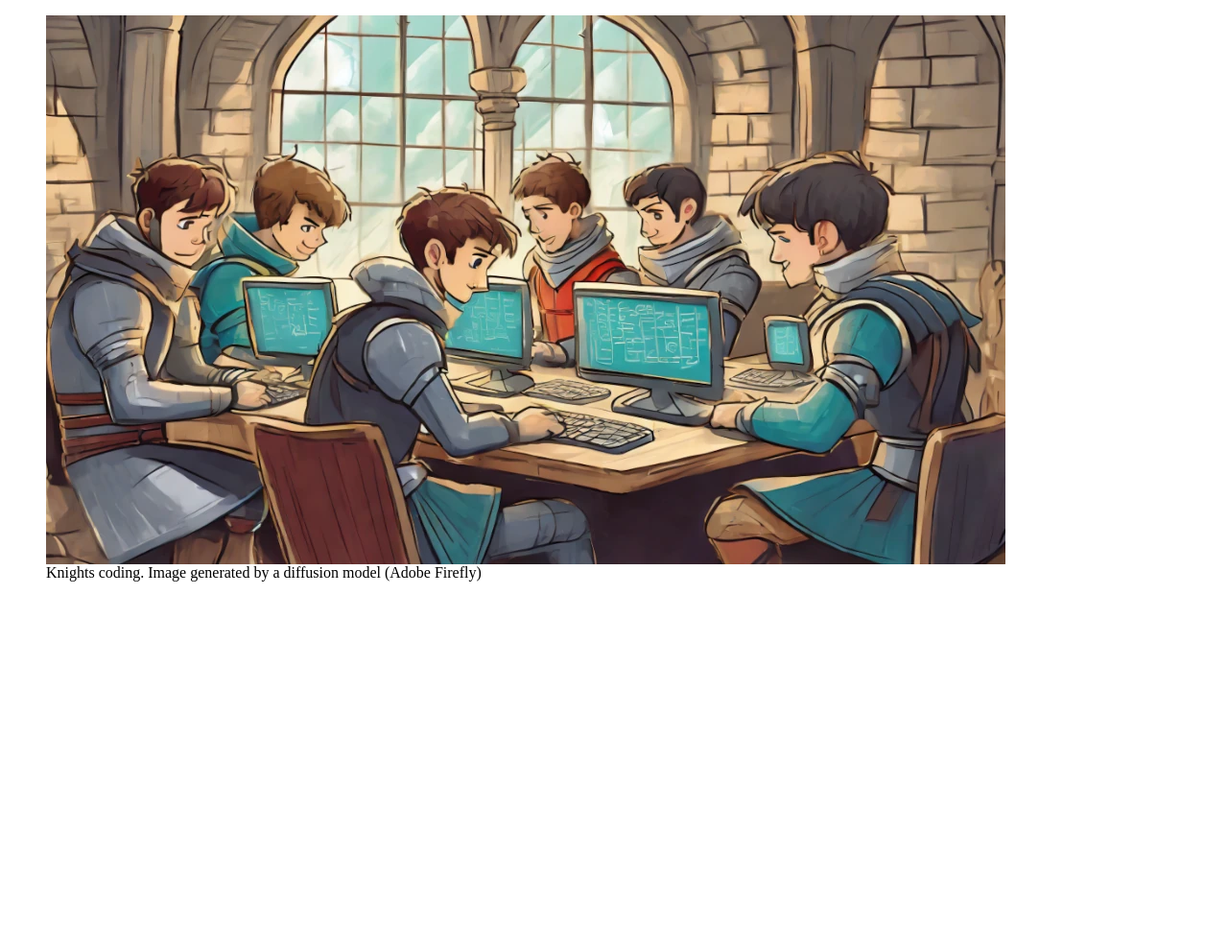
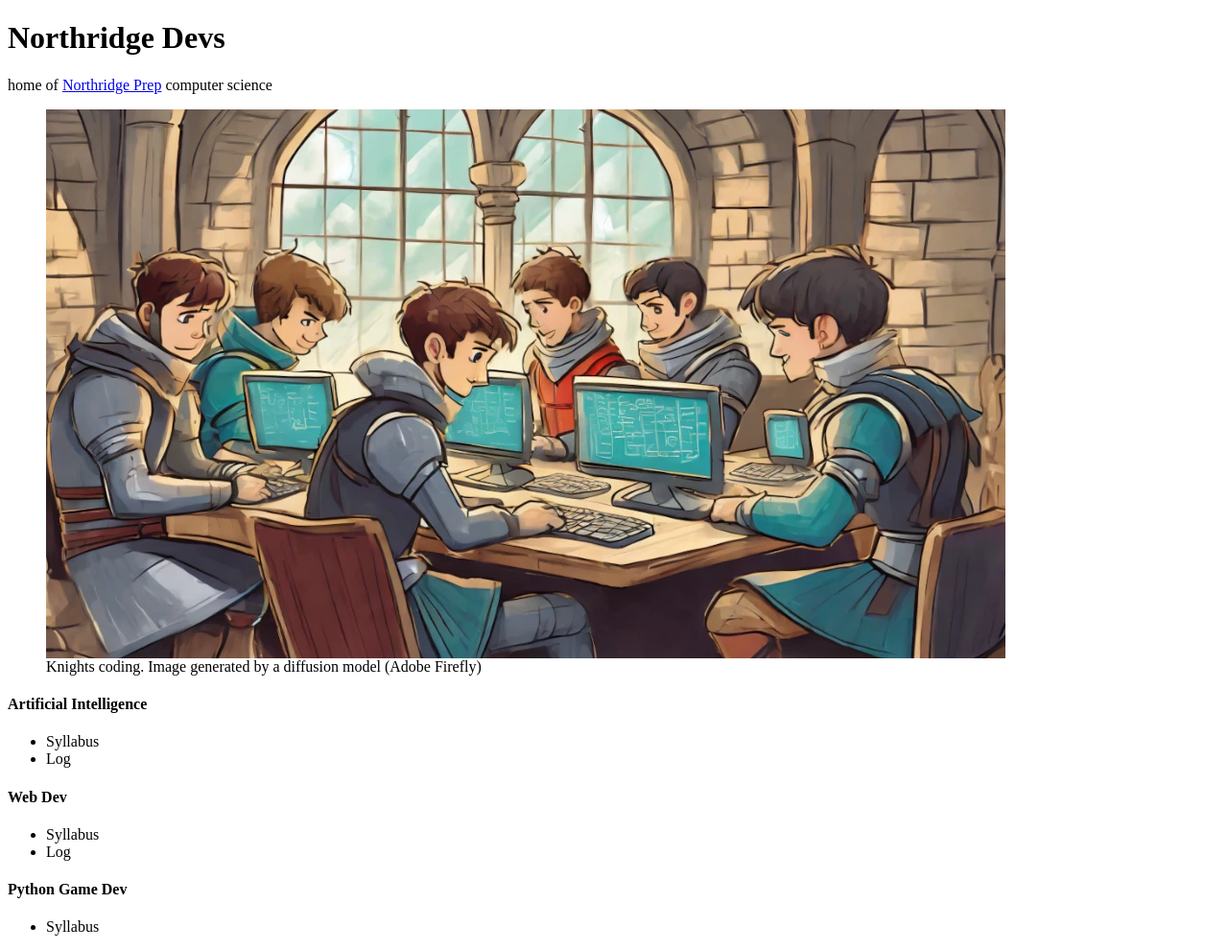
Before and after one commit to kruckenberg/codilla, a Django app: page / in a window 1280 px wide. Shown: the part 150-1141 px from the top of the page at 96% size. Before the commit the page ends 756 px from the top, so only its background shows below. Run offline with Django 5.2, Linux system fonts and the light colour scheme; parts of the project's set-up code (start-up, migrations or seed data) failed here and were passed over; some libraries are stand-ins or nearby versions.

Commit message:
add course list to homepage

```diff
--- a/nrp/templates/nrp/homepage.html
+++ b/nrp/templates/nrp/homepage.html
@@ -1,12 +1,37 @@
 {% extends "common/base.html" %}
 {% load static %}
 {% block page-content %}
-  <div class="w-full h-full flex flex-col place-items-center">
+  <div class="uk-container h-full flex flex-col place-items-center">
+    <h1 class="uk-h1">Northridge Devs</h1>
+    <p class="uk-text-lead uk-margin-bottom">
+      home of <a href="https://northridgeprep.org">Northridge Prep</a> computer science
+    </p>
     <figure>
       <img src="{% static 'images/northridge-dev.webp' %}"
-           alt="Knights coding in a castle."
-           class="" />
+           alt="Knights coding in a castle." />
       <figcaption>Knights coding. Image generated by a diffusion model (Adobe Firefly)</figcaption>
     </figure>
+    <div class="flex place-content-around uk-margin-top-small w-full">
+      <div class="uk-padding-large">
+        <h4 class="uk-h4">Artificial Intelligence</h4>
+        <ul>
+          <li>Syllabus</li>
+          <li>Log</li>
+        </ul>
+      </div>
+      <div class="uk-padding-large">
+        <h4 class="uk-h4">Web Dev</h4>
+        <ul>
+          <li>Syllabus</li>
+          <li>Log</li>
+        </ul>
+      </div>
+      <div class="uk-padding-large">
+        <h4 class="uk-h4">Python Game Dev</h4>
+        <ul>
+          <li>Syllabus</li>
+        </ul>
+      </div>
+    </div>
   </div>
 {% endblock page-content %}
```
